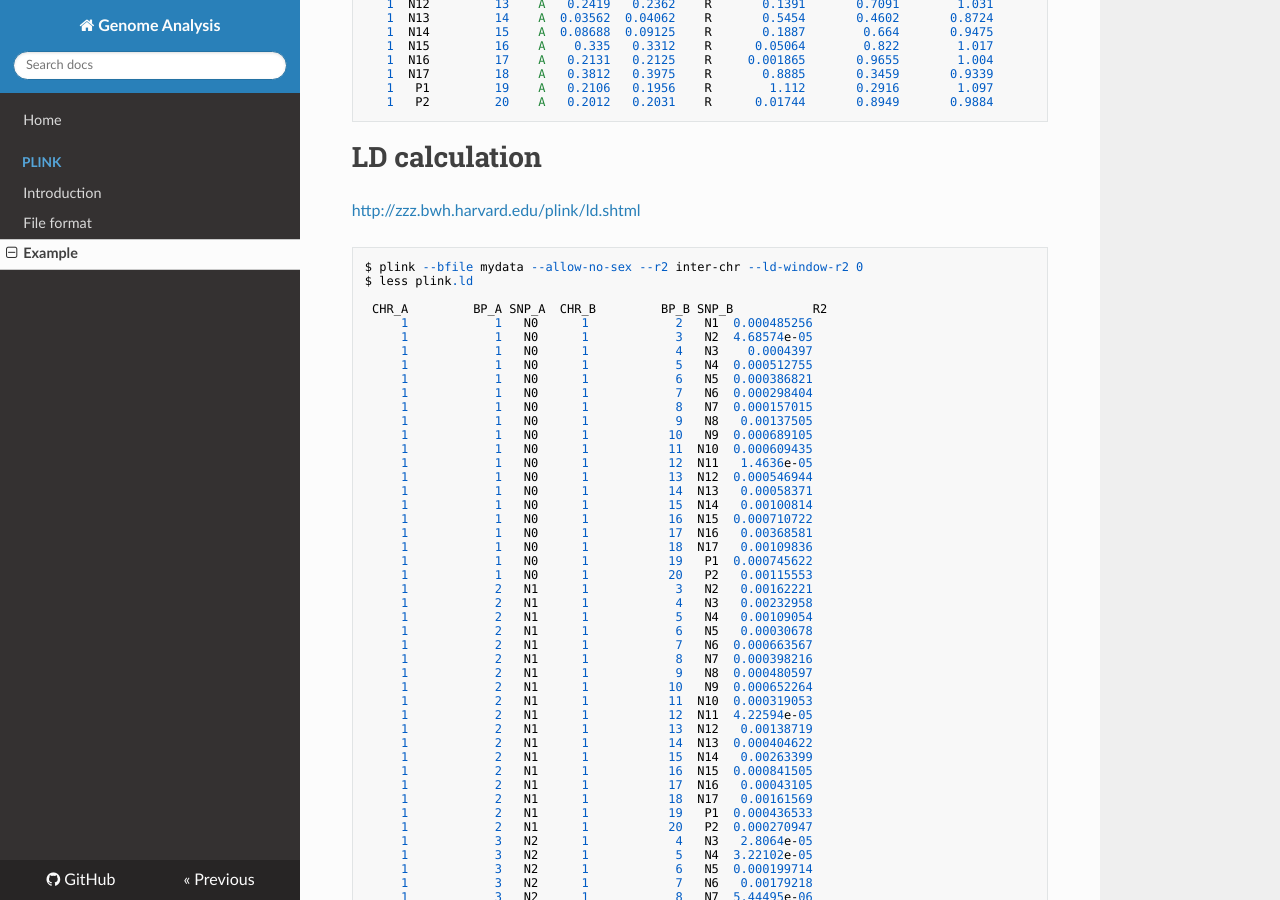
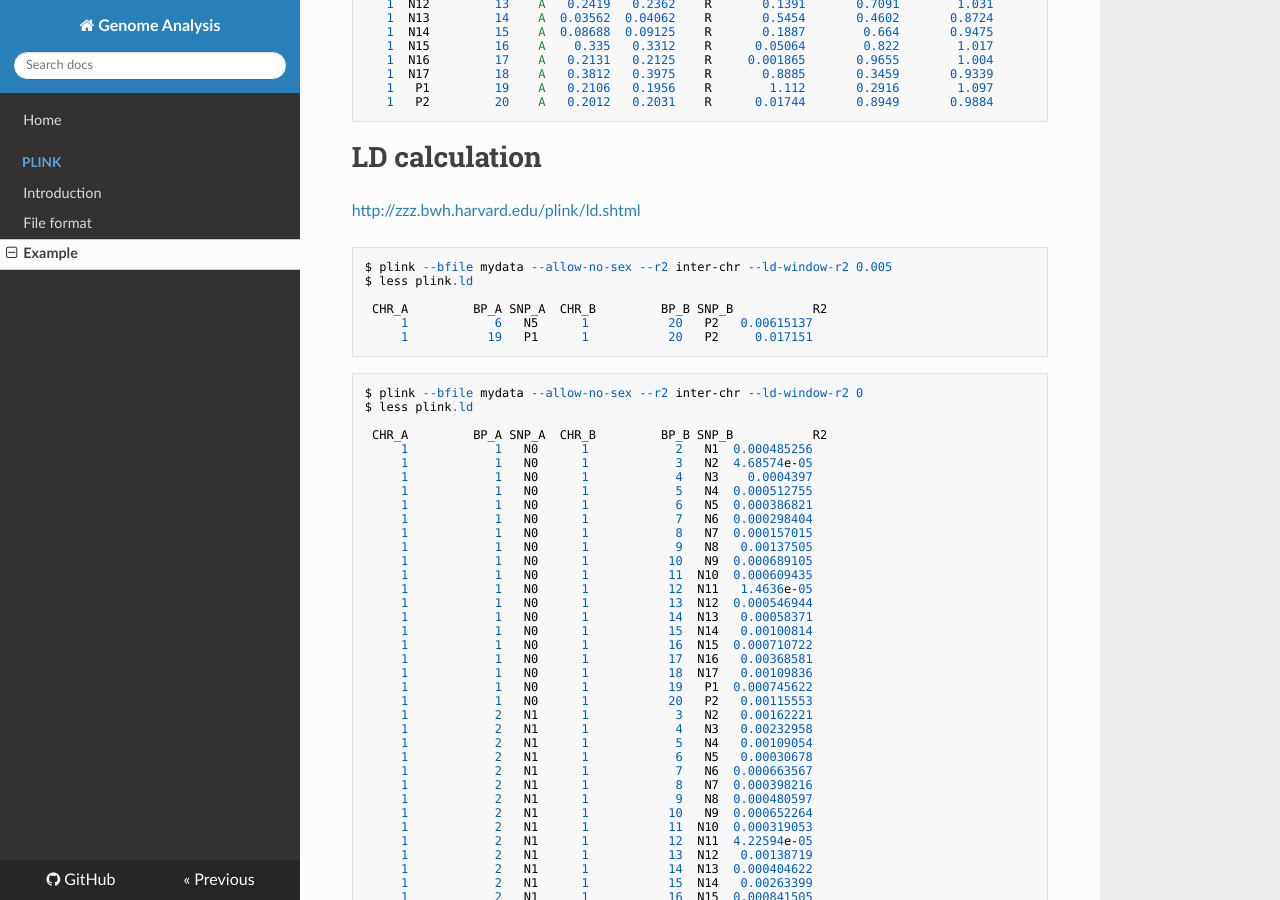
Before and after one commit to WonyoungCho/plink, an MkDocs documentation site: the page built from docs/plink_ex.md, in a window 1280 px wide and 900 px high, scrolled down 448 px. Built offline with MkDocs 1.6.1, drawn with Linux system fonts in a browser that asks for light colours; nearby versions of some CDN libraries; old or Windows-style settings are respelled for this version of MkDocs.

Commit message:
Update plink_ex.md

````diff
--- a/docs/plink_ex.md
+++ b/docs/plink_ex.md
@@ -33,6 +33,15 @@ $ less plink.assoc
 # LD calculation
 
 <http://zzz.bwh.harvard.edu/plink/ld.shtml>
+
+```
+$ plink --bfile mydata --allow-no-sex --r2 inter-chr --ld-window-r2 0.005
+$ less plink.ld
+
+ CHR_A         BP_A SNP_A  CHR_B         BP_B SNP_B           R2
+     1            6   N5      1           20   P2   0.00615137
+     1           19   P1      1           20   P2     0.017151
+```
 
 ```
 $ plink --bfile mydata --allow-no-sex --r2 inter-chr --ld-window-r2 0
````
